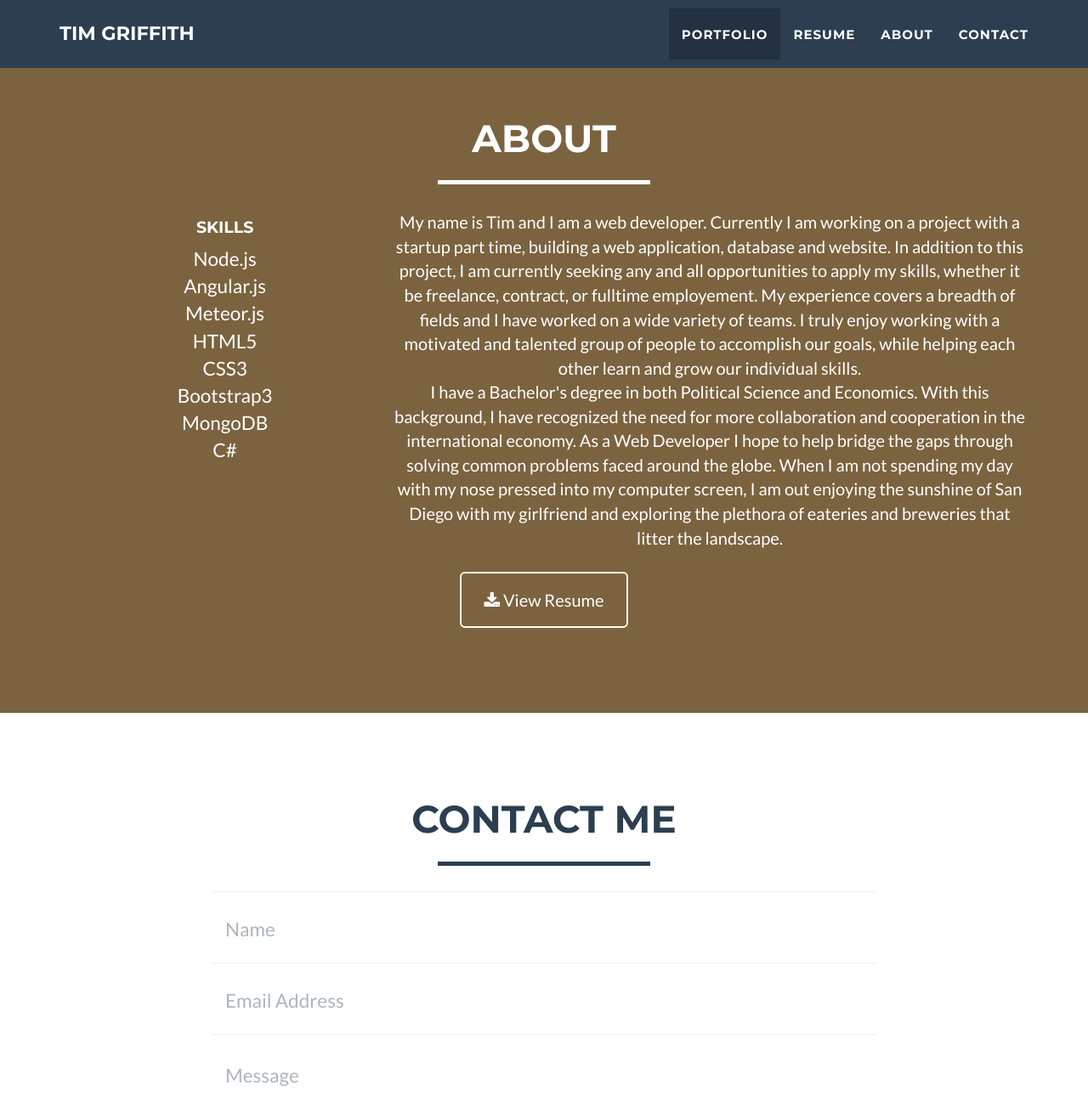
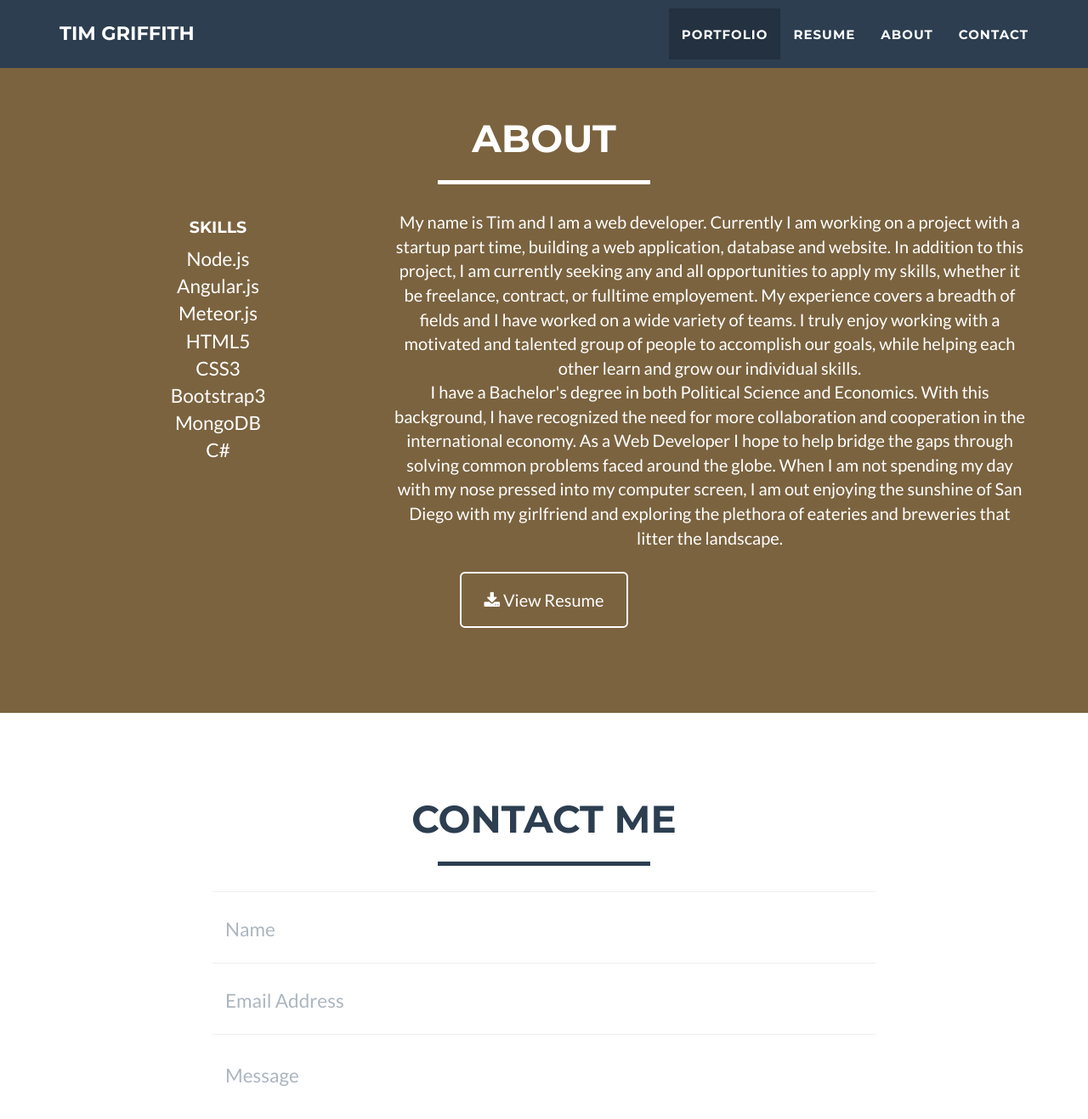
Before and after one commit to tmgriffith/tmgriffith.github.io, a Jekyll site: the page built from index.html, in a window 1280 px wide and 1400 px high, scrolled down 1307 px. Shown: the top 1317 px of the window at 85% size. Built offline with Jekyll 4.4.1, drawn with Linux system fonts in a browser that asks for light colours.

Commit message:
Update main.css

```diff
--- a/_includes/css/main.css
+++ b/_includes/css/main.css
@@ -459,6 +459,6 @@ footer .footer-below {
 
 .list-no-style {
     list-style: none;
-    margin-right: 3%;
+    margin-right: 7.5%;
     font-size: 1.5em;
 }
```
